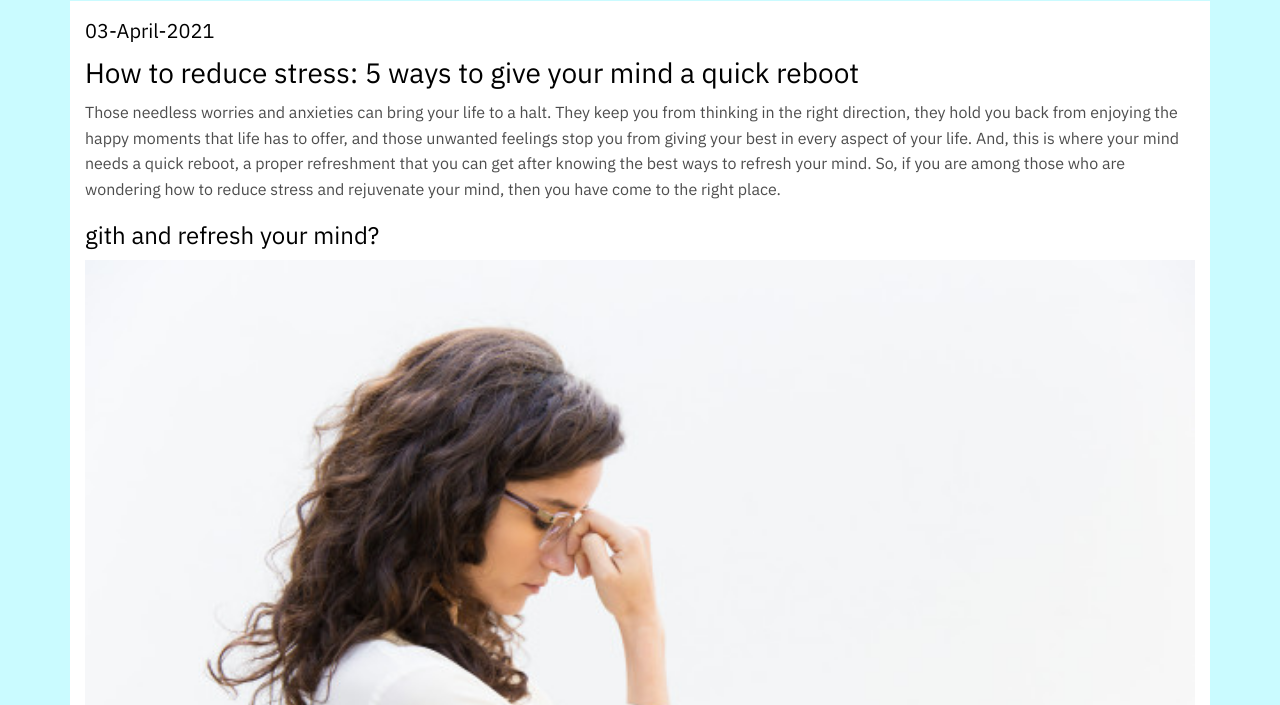
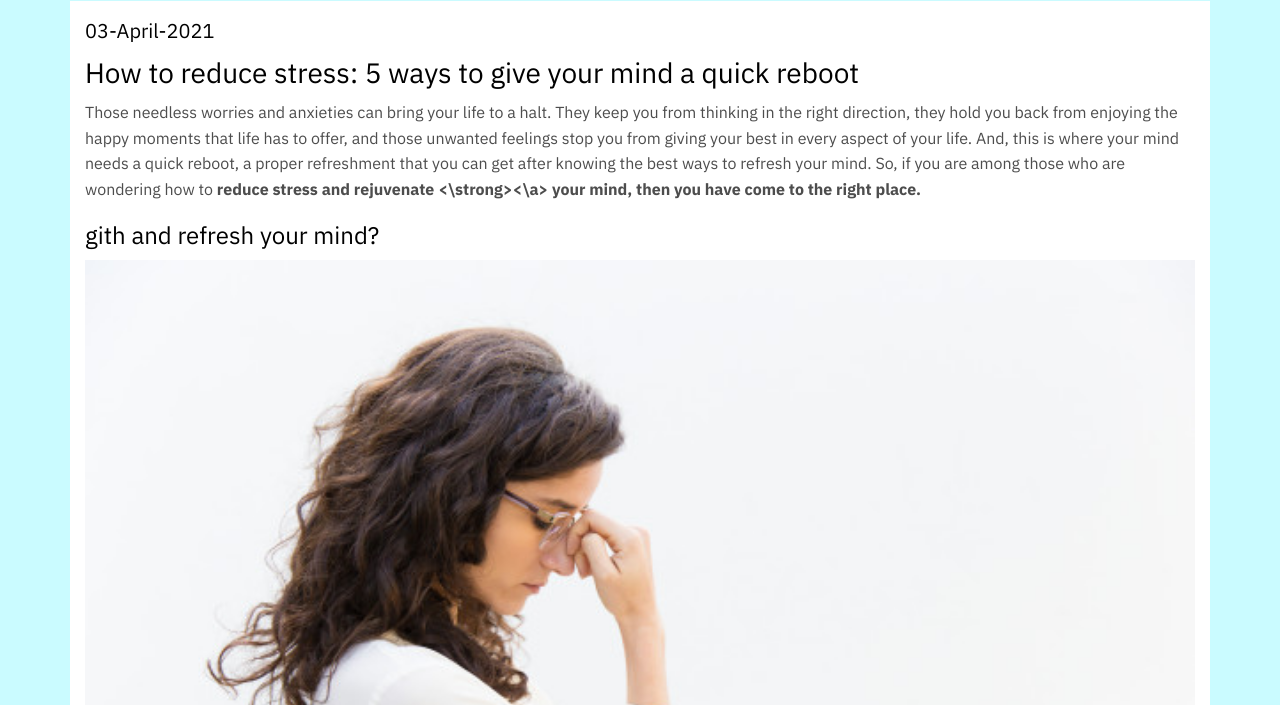
Before and after one commit to habitfitt/habitfitt.github.io, a plain HTML site: page blogs/03-04-2021/how-to-reduce-stress.html in a window 1280 px wide. Shown: the part 95-800 px from the top of the page. Drawn offline with Linux system fonts and the light colour scheme; files whose address does not match are found by name.

Commit message:
Update how-to-reduce-stress.html

```diff
--- a/blogs/03-04-2021/how-to-reduce-stress.html
+++ b/blogs/03-04-2021/how-to-reduce-stress.html
@@ -52,7 +52,7 @@
         <div class="container py-3">
             <h5>03-April-2021</h5>
             <h3>How to reduce stress: 5 ways to give your mind a quick reboot</h3>
-            <p>Those needless worries and anxieties can bring your life to a halt. They keep you from thinking in the right direction, they hold you back from enjoying the happy moments that life has to offer, and those unwanted feelings stop you from giving your best in every aspect of your life. And, this is where your mind needs a quick reboot, a proper refreshment that you can get after knowing the best ways to refresh your mind. So, if you are among those who are wondering how to reduce stress and rejuvenate your mind, then you have come to the right place.</p>
+            <p>Those needless worries and anxieties can bring your life to a halt. They keep you from thinking in the right direction, they hold you back from enjoying the happy moments that life has to offer, and those unwanted feelings stop you from giving your best in every aspect of your life. And, this is where your mind needs a quick reboot, a proper refreshment that you can get after knowing the best ways to refresh your mind. So, if you are among those who are wondering how to <a ahref= "https://habitfit.in/blogs/22-03-2021/the-effect-of-covid-19-on-the-fitness-industry-in-india.html"> <strong> reduce stress and rejuvenate <\strong><\a> your mind, then you have come to the right place.</p>
             <h4>gith and refresh your mind?</h4>
             <img src="./refresh-your-mind.png" class="w-100 mb-2" />
             <p>Check out these ways and you'll surely get something helpful!</p>
```
